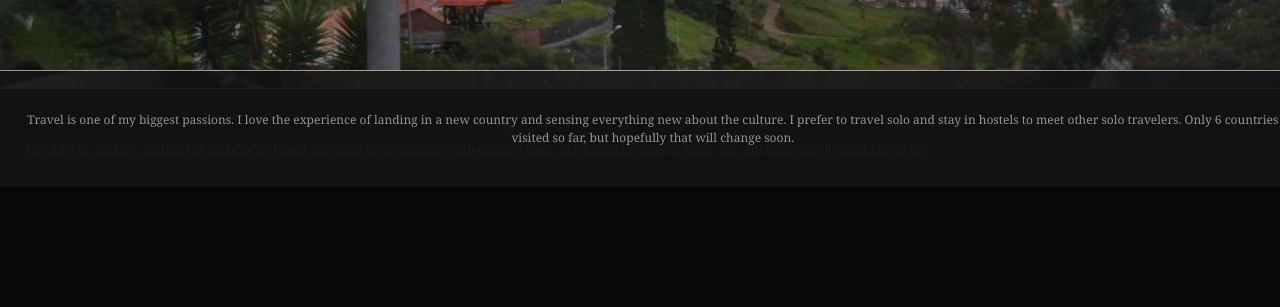
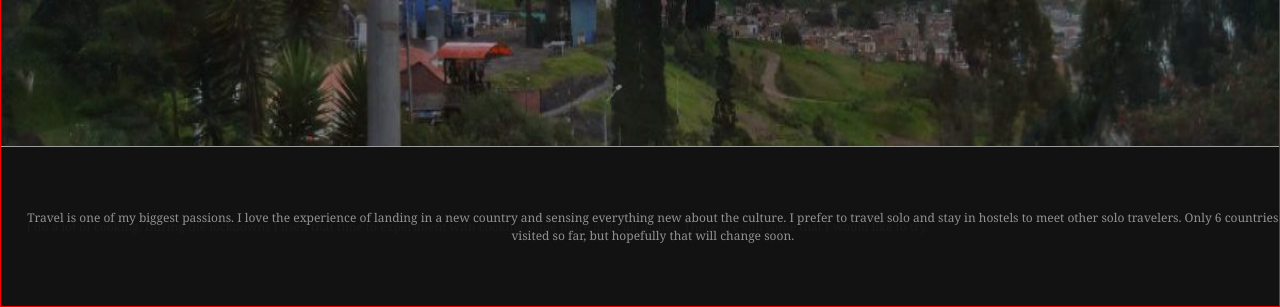
Before and after one commit to GitApprentice/Portfolio-Test, a plain HTML site: page index.html in a window 1280 px wide. Shown: the part 493-800 px from the top of the page. Drawn offline with nearby package versions, Linux system fonts and the light colour scheme.

Commit message:
Height Changed To "%" Instead of "vh"

```diff
--- a/About Me.css
+++ b/About Me.css
@@ -1,20 +1,11 @@
-html{
+html {
     height: 100%;
 }
 
 body {
-    background-color: rgb(8, 8, 8);
+    background-color: rgb(0, 0, 0);
+    border: 1px solid red;
     height: 100%;
-}
-
-.carousel {
-    height: 100%;
-    display: flex;
-    align-items: center;
-}
-
-img {
-    height: 40%;
 }
 
 .carousel-caption {
@@ -23,7 +14,7 @@ img {
     position: absolute;
     bottom: 0;
     left: 0;
-    min-width: 100%;
+    width: 100%;
     height: 20%;
     padding: 3%;
 }
@@ -39,25 +30,13 @@ p {
 
 /*Small devices (landscape phones, 576px and up)*/
 @media (min-width: 576px) {
-    html {
-        height: 100%;
-    }
-
-    body {
-        height: 100%;
-    }
-
-    img {
-        height: 100%;
-    }
-
     .carousel-caption {
         background-color: rgb(19, 19, 19);
         border-top: 1px solid rgb(158, 158, 158);
         position: absolute;
         bottom: 0;
         left: 0;
-        min-width: 100%;
+        width: 100%;
         height: 20%;
         padding: 2%;
     }
@@ -74,11 +53,20 @@ p {
 
 /*Medium devices (tablets, 768px and up)*/
 @media (min-width: 768px) {
-    html {
+    html,
+    body {
         height: 100%;
     }
 
-    body {
+    .carousel {
+        height: 100%;
+    }
+
+    .carousel-inner {
+        height: 100%;
+    }
+
+    .carousel-item {
         height: 100%;
     }
 
@@ -92,7 +80,7 @@ p {
         position: absolute;
         bottom: 0;
         left: 0;
-        min-width: 100%;
+        width: 100%;
         height: 20%;
         padding: 2%;
     }
@@ -108,31 +96,13 @@ p {
 }
 
 @media (min-width: 768px) and (min-height: 650px) {
-    html {
-        height: 100%;
-    }
-
-    body {
-        height: 100%;
-    }
-
-    .carousel {
-        height: 100vh;
-        display: flex;
-        align-items: center;
-    }
-
-    img {
-        height: 50vh;
-    }
-
     .carousel-caption {
         background-color: rgb(19, 19, 19);
         border-top: 1px solid rgb(158, 158, 158);
         position: absolute;
         bottom: 0;
         left: 0;
-        min-width: 100%;
+        width: 100%;
         height: 20%;
         padding: 2%;
     }
@@ -149,14 +119,6 @@ p {
 
 /*Large devices (desktops, 992px and up)*/
 @media (min-width: 992px) {
-    height {
-        height: 100%;
-    }
-
-    body {
-        height: 100%;
-    }
-
     .carousel-caption {
         background-color: rgb(19, 19, 19);
         border-top: 1px solid rgb(158, 158, 158);
@@ -179,18 +141,6 @@ p {
 
 /*X-Large devices (large desktops, 1200px and up)*/
 @media (min-width: 1200px) {
-    html {
-        height: 100%;
-    }
-
-    body {
-        height: 100%;
-    }
-
-    img {
-        height: 100%;
-    }
-
     .carousel-caption {
         background-color: rgb(19, 19, 19);
         border-top: 1px solid rgb(158, 158, 158);
@@ -211,25 +161,13 @@ p {
 
 /*XX-Large devices (larger desktops, 1400px and up)*/
 @media (min-width: 1400px) {
-    html {
-        height: 100%;
-    }
-
-    body {
-        height: 100%;
-    }
-
-    img {
-        height: 100%;
-    }
-
     .carousel-caption {
         background-color: rgb(19, 19, 19);
         border-top: 1px solid rgb(214, 0, 0);
         position: absolute;
         bottom: 0;
         left: 0;
-        min-width: 100%;
+        width: 100%;
         height: 20%;
         padding: 2%;
     }
```
